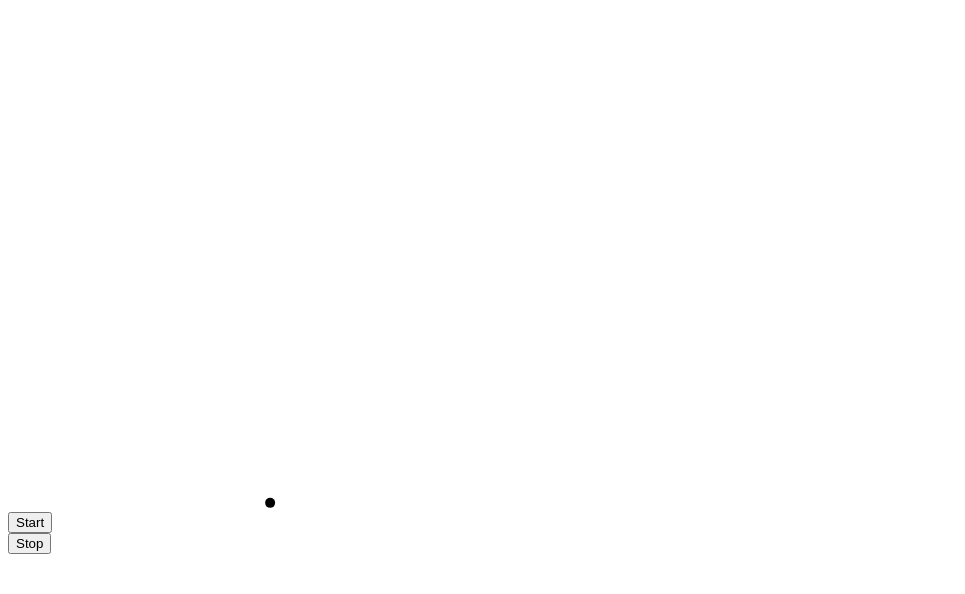
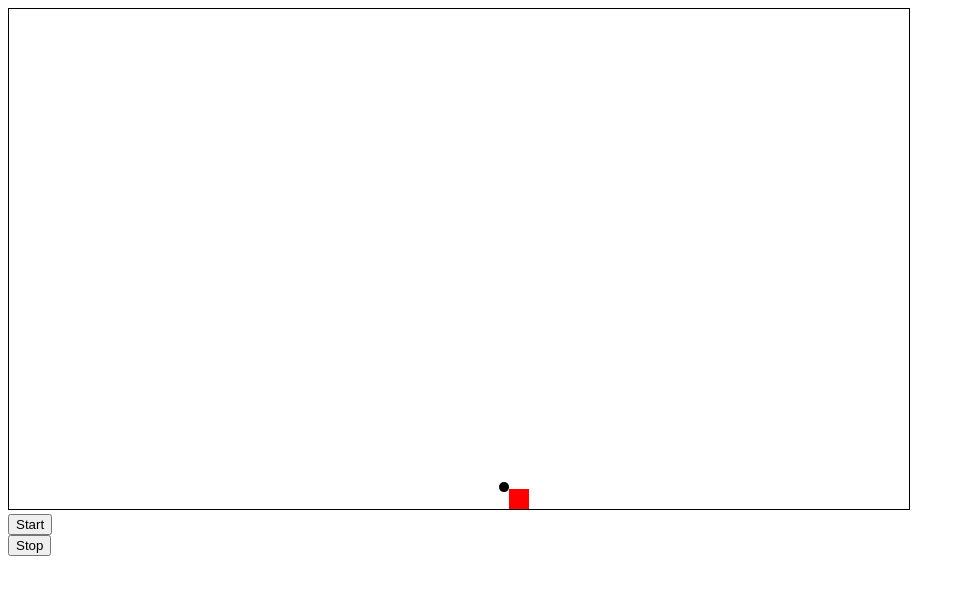
Before and after one commit to Aviatore/js_ball, a plain HTML site: page index.html in a window 1280 px wide. Both pictures are taken after a click on the button "Start". Shown: the whole page, without its empty margins (0-965 px from the left). Drawn offline with Linux system fonts and the light colour scheme.

Commit message:
Create the test 'main2.js' file

```diff
--- a/index.html
+++ b/index.html
@@ -6,12 +6,13 @@
   <title></title>
   <meta name="description" content="">
   <meta name="viewport" content="width=device-width, initial-scale=1">
+  <link rel="stylesheet" type="text/css" href="css/main.css">
 </head>
 
 <body>
-  <script src="js/main.js"></script>
+  <script src="js/main2.js"></script>
 
-<canvas id="canvas" width="1000" height="500"></canvas><br>
+<canvas id="canvas" width="900" height="500"></canvas><br>
 <button type="button" onclick="start()">Start</button><br>
 <button type="button" onclick="stop()">Stop</button>
 
--- /dev/null
+++ b/js/main2.js
@@ -0,0 +1,142 @@
+var loop;
+var height = 500;
+var width = 900;
+var canvas;
+var ctx;
+var frameRate = 1/60;
+
+window.addEventListener('load', setUp);
+
+
+var rect = {
+    position: {
+        x: 500,
+        y: height - 20
+    },
+    dimension: {
+        width: 20,
+        height: 20
+    }
+}
+
+function setUp() {
+    canvas = document.getElementById('canvas');
+    ctx = canvas.getContext('2d');
+
+
+
+    console.log('setup');
+}
+
+var ball = {
+    position: {
+        x: 0,
+        y: 0
+    },
+    velocity: {
+        x: 20,
+        y: 10
+    },
+    mass: 0.1,
+    radius: 5,
+    restitution: -0.5
+}
+var Cd = 0.47;
+var rho = 1.22;
+var A = Math.PI * ball.radius * ball.radius / 10000;
+var ag = 9.81;
+
+
+function drawBall() {
+    ctx.save();
+    ctx.fillStyle = 'rgb(0,0,0)';
+    ctx.translate(ball.position.x, ball.position.y);
+    ctx.beginPath();
+    ctx.arc(0, 0, ball.radius, 0, Math.PI * 2, true);
+    ctx.fill();
+
+    ctx.closePath();
+
+
+
+    ctx.restore();
+}
+
+function draw() {
+    ctx.clearRect(0, 0, canvas.width, canvas.height);
+    drawBall();
+    ctx.beginPath();
+    ctx.fillStyle = 'rgb(0,0,0)';
+    ctx.rect(rect.position.x, rect.position.y, rect.dimension.width, rect.dimension.height);
+    ctx.fill();
+    ctx.closePath();
+}
+
+function loops() {
+    let Fx = -0.5 * Cd * A * rho * ball.velocity.x * ball.velocity.x * ball.velocity.x / Math.abs(ball.velocity.x);
+    let Fy = -0.5 * Cd * A * rho * ball.velocity.y * ball.velocity.y * ball.velocity.y / Math.abs(ball.velocity.y);
+
+    Fx = (isNaN(Fx) ? 0 : Fx);
+    Fy = (isNaN(Fy) ? 0 : Fy);
+
+    var ax = Fx / ball.mass;
+    var ay = ag + (Fy / ball.mass);
+
+    ball.velocity.x += ax * frameRate;
+    ball.velocity.y += ay * frameRate;
+
+    ball.position.x += ball.velocity.x * frameRate * 100;
+    ball.position.y += ball.velocity.y * frameRate * 100;
+
+    if (ball.position.y > height - ball.radius) {
+        ball.velocity.y *= ball.restitution;
+        ball.position.y = height - ball.radius;
+    }
+    if (ball.position.x > width - ball.radius) {
+        ball.velocity.x *= ball.restitution;
+        ball.position.x = width - ball.radius;
+    }
+    if (ball.position.x < ball.radius) {
+        ball.velocity.x *= ball.restitution;
+        ball.position.x = ball.radius;
+    }
+
+    if (ball.position.x >= rect.position.x - ball.radius &&
+        ball.position.x <= rect.position.x + rect.dimension.width + ball.radius &&
+        ball.position.y >= rect.position.y) {
+        console.log('boom');
+
+        ctx.beginPath();
+        ctx.fillStyle = 'rgb(255,0,0)';
+        ctx.rect(rect.position.x, rect.position.y, rect.dimension.width, rect.dimension.height);
+        ctx.fill();
+        ctx.closePath();
+
+        cancelAnimationFrame(loop);
+    } else {
+        draw();
+        loop = requestAnimationFrame(loops);
+    }
+
+    // ball.position.x += 3;
+    // ball.position.y -= 2;
+
+}
+
+function start() {
+    ball.position.x = 0;
+    ball.position.y = height;
+    ball.velocity.x = 7;
+    ball.velocity.y = 20;
+    ball.mass = 0.01;
+    ag = 10;
+    frameRate = 1 / 60;
+
+    loop = requestAnimationFrame(loops);
+    // loop = setInterval(draw, 1000 / 60);
+    // draw(ctx, canvas, startPositionX, startPositionY);
+}
+function stop() {
+    cancelAnimationFrame(loop);
+    // clearInterval(loop);
+}
```
